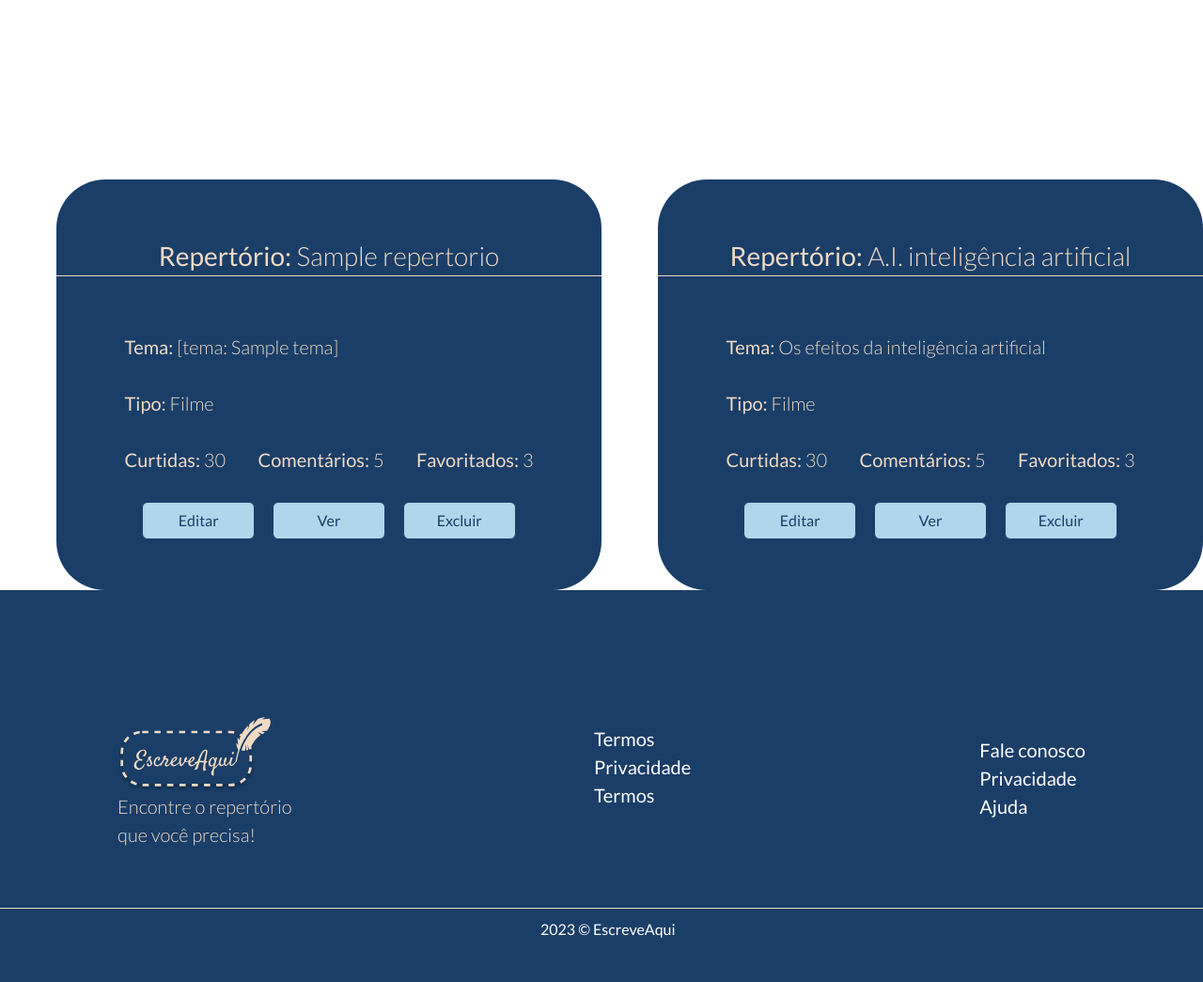
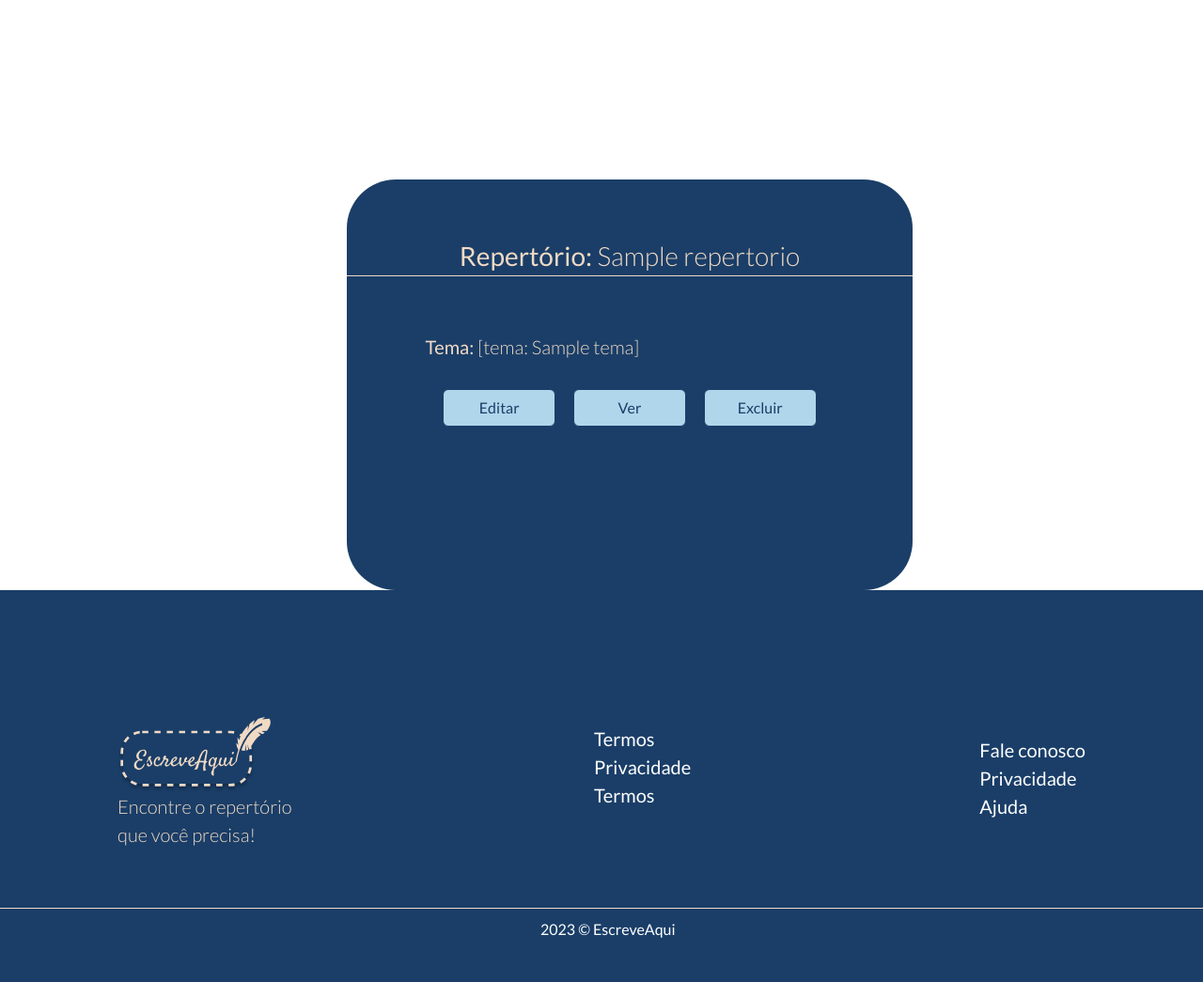
Before and after one commit to Paulo-Ricardodev/EscreveAqui, a Flask app: page /repertorio/meusrepertorios in a window 1280 px wide. Shown: the part 334-1379 px from the top of the page at 94% size. Run offline with Flask 3, Linux system fonts and the light colour scheme; a user stored in the database is signed in; tables that the repository leaves empty hold one stand-in row (values such as "Sample post"); parts of the project's set-up code (start-up, migrations or seed data) failed here and were passed over.

Commit message:
configurando meus temas

```diff
--- a/controllers/repertorios.py
+++ b/controllers/repertorios.py
@@ -61,7 +61,8 @@ def repertorio_update(id):
 
     db.session.add(repertorio)
     db.session.commit()
-    return 'repertorio atualizado'
+
+    return redirect(url_for("repertorios.meusrepertorios"))
 
 
 
--- a/main.py
+++ b/main.py
@@ -56,4 +56,4 @@ def nao_encontrada(e):
 
 
 if __name__ == "__main__":
-  app.run(host='0.0.0.0', port=3000)
+  app.run(host='0.0.0.0', port=7000)
--- a/static/style/home.css
+++ b/static/style/home.css
@@ -127,3 +127,7 @@
   border-radius: 157.576px;
   background-color: var(--Color-blue);
 }
+
+.explorar{
+  color: var(--Color-Darkblue);
+}
--- a/templates/home.html
+++ b/templates/home.html
@@ -34,7 +34,9 @@
     <div class="margem2 titulo fw-bold text-white">Encontre o repertório que você precisa!</div>
     <div class="margem2 text-white subtitulo fw-lighter">Ajude outras pessoas, Interaja!</div>
     <div class="margem2">
-      <button class="btn btn-info">Explorar</button>
+      <a class="explorar" href="{{url_for('temas.pesquisa')}}">
+        <button class="btn btn-info"> Explorar </button>
+      </a>
     </div>
 
   </div>
--- a/templates/meus_repertorios.html
+++ b/templates/meus_repertorios.html
@@ -16,19 +16,13 @@
   <div class="repertorio">
 	<div class="titulo_rep margem-media fw-light borda"><b>Repertório:</b> {{ repertorio.titulo }}</div>
 	<div class="d-flex justify-content-center margem-media">
-  	<div class="bloco-rep">
+  	<div class="bloco-rep ">
     	<div class="texto fw-light"> <b>Tema:</b> {{ repertorio.temas }}</div>
-    	<div class="texto fw-light margem-pequena"> <b>Tipo:</b> Filme</div>
 
-    	<div class="d-flex texto  justify-content-between margem-pequena fw-light">
-      	<div> <b>Curtidas:</b> 30</div>
-      	<div> <b>Comentários:</b> 5</div>
-      	<div> <b>Favoritados:</b> 3 </div>
-    	</div>
     	<div class="d-flex texto  justify-content-evenly margem-pequena fw-light">
-      	<button class="botao btn btn-info">Editar</button>
-      	<button class="botao btn btn-info">Ver</button>
-      	<button class="botao btn btn-info">Excluir</button>
+			<a href="{{url_for('repertorios.repertorio_update' , id = repertorio.id)}}"> <button class="botao btn btn-info">Editar</button> </a>
+			<a href="{{url_for('repertorios.repertorio_abrir' , id = repertorio.id)}}"> <button class="botao btn btn-info">Ver</button> </a>
+			<a href="{{url_for('repertorios.repertorio_delete' , id = repertorio.id)}}"> <button class="botao btn btn-info">Excluir</button> </a>
     	</div>
   	</div>
 	</div>
@@ -36,26 +30,6 @@
 
 
 
-  <div class="repertorio">
-	<div class="titulo_rep margem-media fw-light borda"><b>Repertório:</b> A.I. inteligência artificial </div>
-	<div class="d-flex justify-content-center margem-media">
-  	<div class="bloco-rep">
-    	<div class="texto fw-light"> <b>Tema:</b> Os efeitos da inteligência artificial</div>
-    	<div class="texto fw-light margem-pequena"> <b>Tipo:</b> Filme</div>
-
-    	<div class="d-flex texto  justify-content-between margem-pequena fw-light">
-      	<div> <b>Curtidas:</b> 30</div>
-      	<div> <b>Comentários:</b> 5</div>
-      	<div> <b>Favoritados:</b> 3 </div>
-    	</div>
-    	<div class="d-flex texto  justify-content-evenly margem-pequena fw-light">
-      	<button class="botao btn btn-info">Editar</button>
-      	<button class="botao btn btn-info">Ver</button>
-      	<button class="botao btn btn-info">Excluir</button>
-    	</div>
-  	</div>
-	</div>
-  </div>
 </div>
 {% endfor %}
 {% endblock %}
--- a/templates/perfil.html
+++ b/templates/perfil.html
@@ -49,7 +49,6 @@
       </div>
 
       <div class='d-flex flex-column justify-content-evenly fw-bold'>
-        <a class='d-flex minhas_informacoes subtitulo2 align-items-center justify-content-center margem-pequena' href="404.html">Minhas coleções</a>
         <a class='d-flex minhas_informacoes subtitulo2 align-items-center justify-content-center margem-pequena' href="{{url_for('repertorios.meusrepertorios')}}">Meus repertórios</a>
         <a class='d-flex minhas_informacoes subtitulo2 align-items-center justify-content-center margem-pequena' href="{{url_for('temas.meustemas')}}">Meus temas</a>
       </div>
--- a/templates/tema_update.html
+++ b/templates/tema_update.html
@@ -1,3 +1,4 @@
+{% extends 'base_add.html' %}
 
 {% block conteudo %}
 
@@ -11,7 +12,7 @@
 
 <div class="d-flex justify-content-center fw-semibold margem">
   <div>
-    <form  method = 'post' action="/tema/cadastro">
+    <form  method = 'post' >
        <div class="subtitulo2">Título do tema</div> <br>
        <div><input type="text" value = '{{tema.titulo}}' name="titulo" class="input texto" placeholder="Ex.: Violência doméstica" required></div>
        <div class="subtitulo2 margem2">Descrição</div> <br>
@@ -20,7 +21,8 @@
 
       <div class="margem d-flex justify-content-center">
        <a href="{{url_for('index')}}"> <button type="submit" class="btn botao">Voltar</button> </a>
-        <button type="submit" class="btn botao">Atualizar</button>
+       <a href="{{url_for('temas.tema_update', id=tema.id)}}">
+        <button type="submit" class="btn botao">Atualizar</button></a>
       </div>
 
     </form>
```
Also changed, not shown: controllers/temas.py (+10 -4 lines), templates/meustemas.html (+21 -3 lines), templates/repertorio_update.html (+1 -20 lines), static/imgs/repertorio.svg (added).
